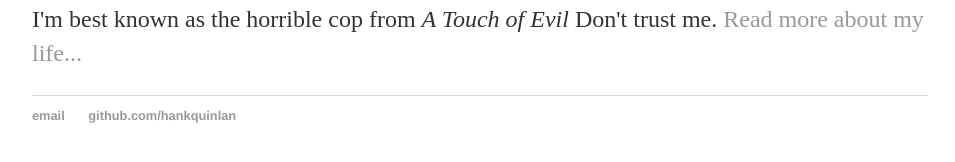
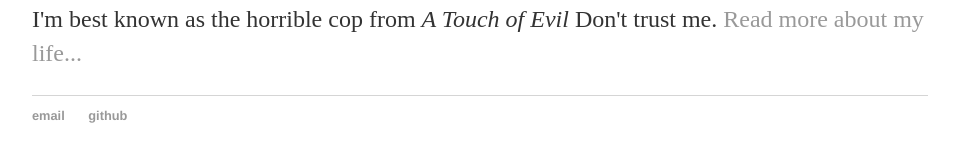
Before and after one commit to danaesav/danaesav.github.io, a Jekyll site: the page built from index.html, in a window 1280 px wide. Shown: the part 194-356 px from the top of the page, without its empty margins (160-1115 px from the left). Built offline with Jekyll 4.4.1, drawn with Linux system fonts in a browser that asks for light colours.

Commit message:
Update default.html

```diff
--- a/_layouts/default.html
+++ b/_layouts/default.html
@@ -21,8 +21,8 @@
 			</div><!-- /.container -->
 			<footer>
 	    		<ul>
-	        		<li><a href="mailto:hankquinlanhub@gmail.com">email</a></li>
-	        		<li><a href="https://github.com/hankquinlan">github.com/hankquinlan</a></li>
+	        		<li><a href="mailto:danaesavvidi@gmail.com">email</a></li>
+	        		<li><a href="https://github.com/danaesav">github</a></li>
 				</ul>
 			</footer>
 		</body>
```
